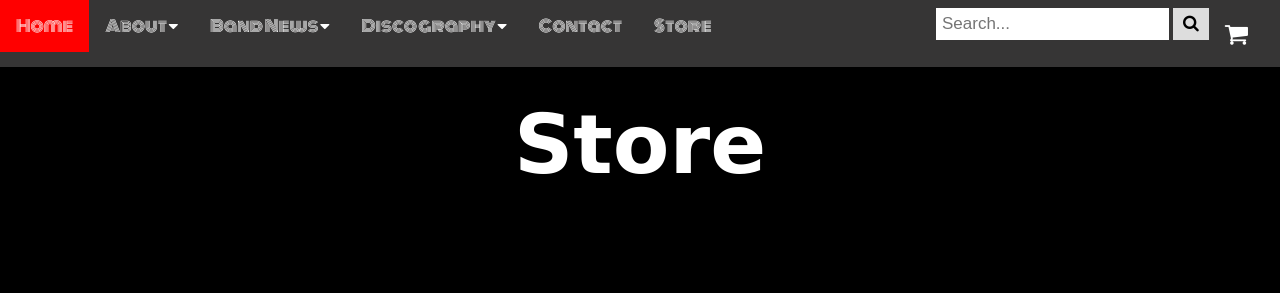
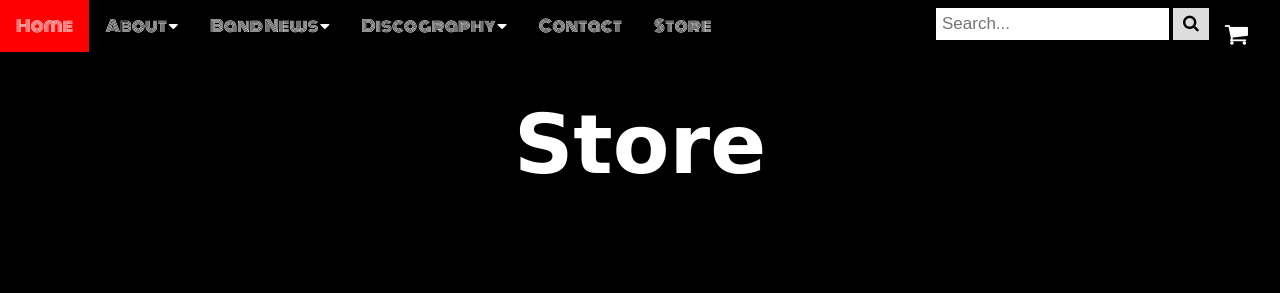
Before and after one commit to jidan00009/Band_TIPE-X_jidan, a plain HTML site: page coba.html in a window 1280 px wide. Shown: the top 293 px of the page. Drawn offline with Linux system fonts and the light colour scheme; a web font is replaced by a local one.

Commit message:
menghilangkan baground-color navbar

```diff
--- a/style2.css
+++ b/style2.css
@@ -34,7 +34,7 @@ header {
   top: 0;
   width: 100%;
   overflow: hidden;
-  background-color: #3b3a3aeb;
+  /* background-color: #3b3a3aeb; */
   /* font-family: Arial; */
   position: fixed;
   z-index: 100;
```
